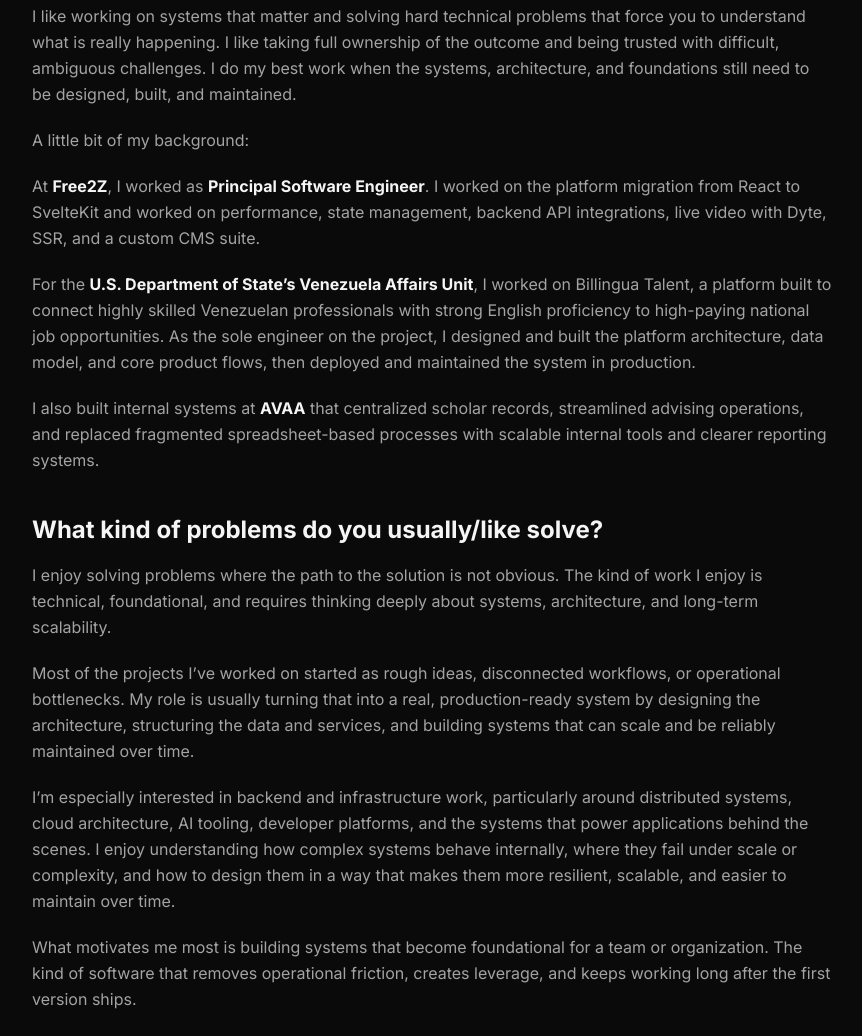
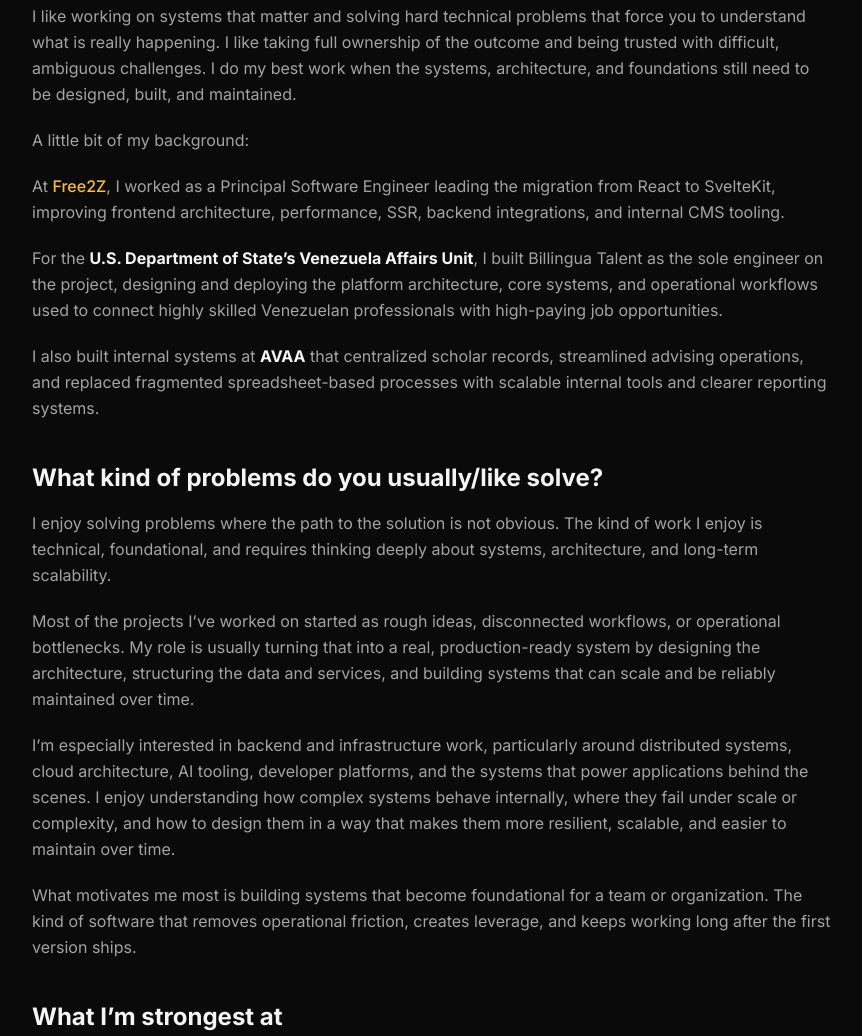
Before and after one commit to 0bkevin/portfoliov2, an Astro site: page /me/ama in a window 1280 px wide. Shown: the part 1081-2117 px from the top of the page, without its empty margins (208-1070 px from the left). Built offline with nearby package versions, Linux system fonts and the light colour scheme; Astro itself is replaced by a stand-in of ours.

Commit message:
feat: sum op a bit

```diff
--- a/src/content/me/ama.md
+++ b/src/content/me/ama.md
@@ -29,9 +29,9 @@ I like working on systems that matter and solving hard technical problems that f
 
 A little bit of my background:
 
-At **Free2Z**, I worked as **Principal Software Engineer**. I worked on the platform migration from React to SvelteKit and worked on performance, state management, backend API integrations, live video with Dyte, SSR, and a custom CMS suite.
+At [Free2Z](https://free2z.com), I worked as a Principal Software Engineer leading the migration from React to SvelteKit, improving frontend architecture, performance, SSR, backend integrations, and internal CMS tooling.
 
-For the **U.S. Department of State’s Venezuela Affairs Unit**, I worked on Billingua Talent, a platform built to connect highly skilled Venezuelan professionals with strong English proficiency to high-paying national job opportunities. As the sole engineer on the project, I designed and built the platform architecture, data model, and core product flows, then deployed and maintained the system in production.
+For the **U.S. Department of State’s Venezuela Affairs Unit**, I built Billingua Talent as the sole engineer on the project, designing and deploying the platform architecture, core systems, and operational workflows used to connect highly skilled Venezuelan professionals with high-paying job opportunities.
 
 I also built internal systems at **AVAA** that centralized scholar records, streamlined advising operations, and replaced fragmented spreadsheet-based processes with scalable internal tools and clearer reporting systems.
 
@@ -89,7 +89,7 @@ I directed the technical migration and architecture redesign of a web platform,
 
 ### [Billingua Talent](/projects/billingua-talent)
 
-Billingua Talent is a professional networking platform commissioned by the U.S. Department of State’s Venezuela Affairs Unit and led through AVAA. I built the full-stack architecture from the ground up to connect bilingual Venezuelan talent with international organizations. The platform includes candidate profiles, advisor dashboards, service tracking, English-level monitoring, and reporting tools.
+Billingua Talent is a professional networking platform commissioned by the U.S. Department of State’s Venezuela Affairs Unit. This is a platform built to connect highly skilled Venezuelan professionals with strong English proficiency to high-paying national job opportunities. As the sole engineer on the project, I designed and built the platform architecture, data model, and core product flows, then deployed and maintained the system in production.
 
 ### [PES - Participant Evaluation System](/projects/sep)
 
```
